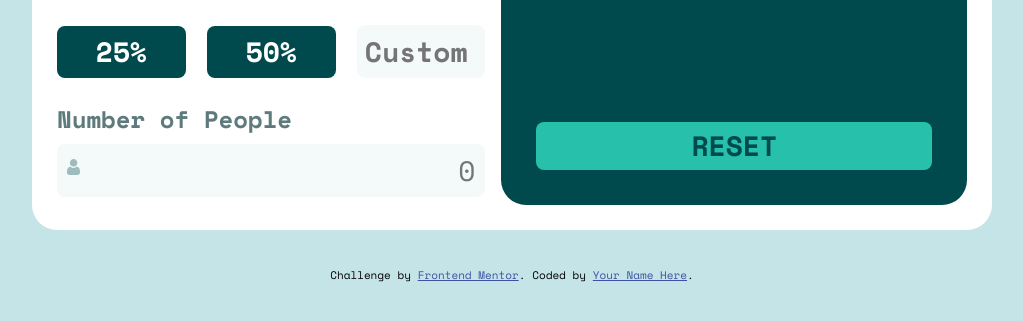
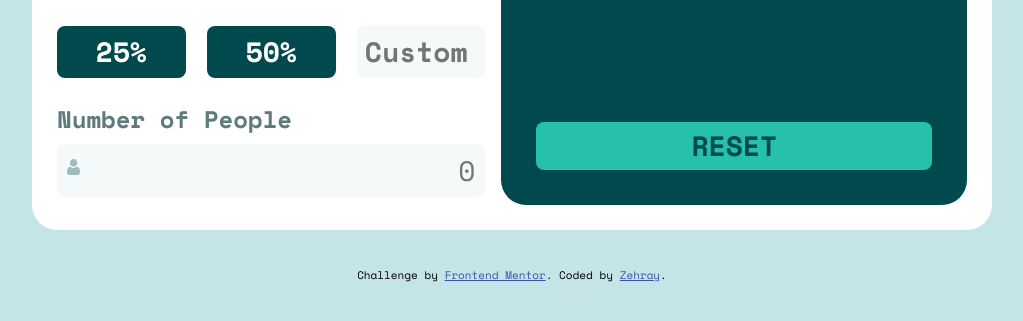
Before and after one commit to Zehray/frontendmentor-tip-calculator, a plain HTML site: page index.html in a window 1280 px wide. Shown: the part 405-726 px from the top of the page, without its empty margins (128-1151 px from the left). Drawn offline with nearby package versions, Linux system fonts and the light colour scheme.

Commit message:
added my github profile link in attribution class

```diff
--- a/index.html
+++ b/index.html
@@ -80,7 +80,7 @@
 
   <div class="attribution">
     Challenge by <a href="https://www.frontendmentor.io?ref=challenge" target="_blank">Frontend Mentor</a>.
-    Coded by <a href="#">Your Name Here</a>.
+    Coded by <a href="https://github.com/Zehray">Zehray</a>.
   </div>
 </body>
 </html>
```
